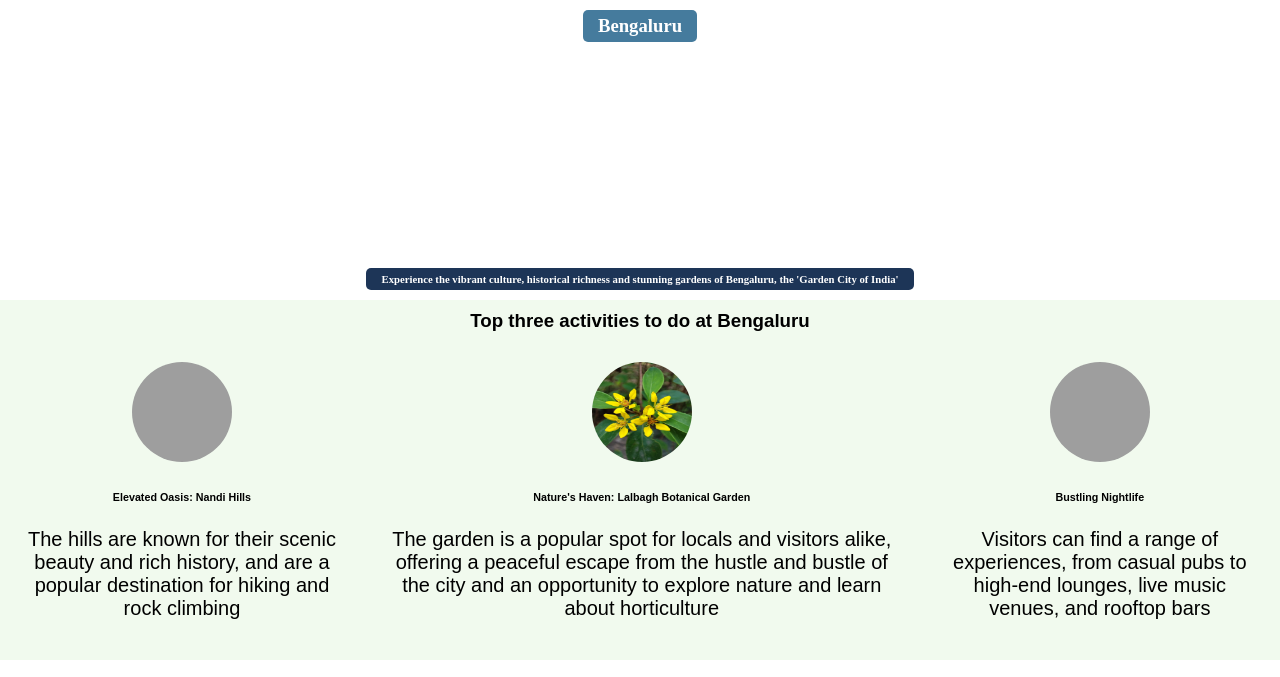
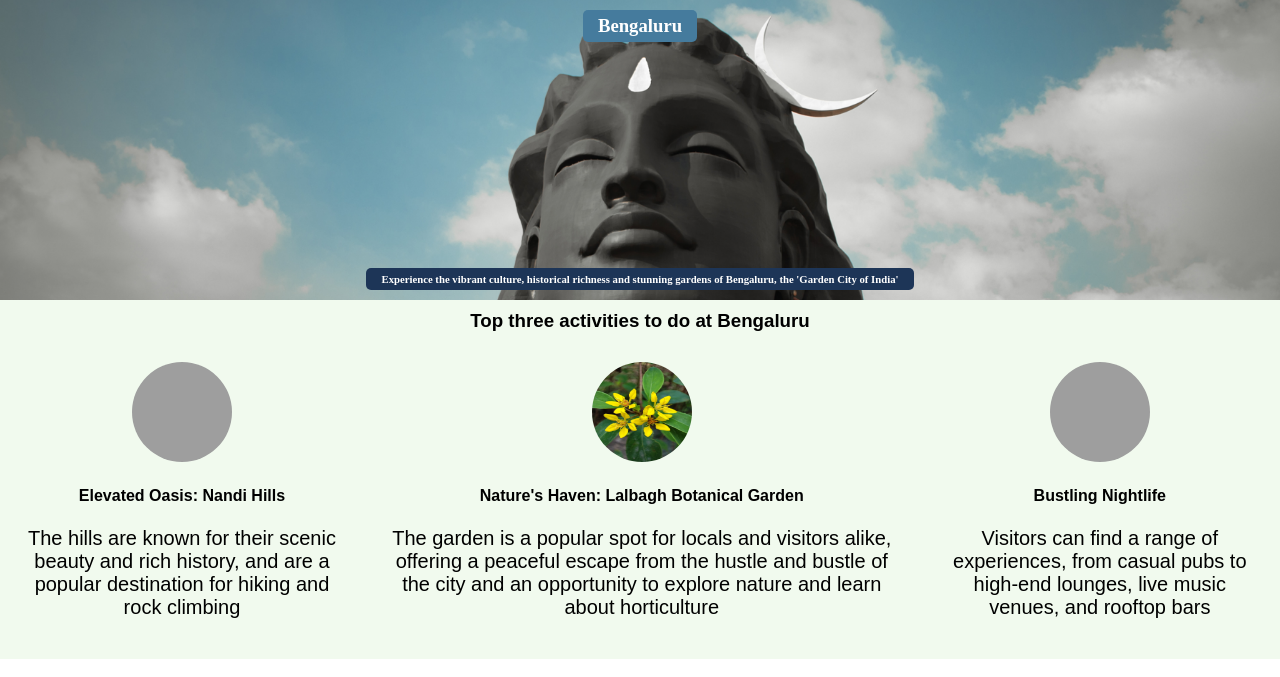
Before and after one commit to nithincp/HomeTownHomepage, a website built with Vite: page index.html in a window 1280 px wide. Shown: the top 677 px of the page. Built offline with nearby package versions, Linux system fonts and the light colour scheme; grey boxes are pictures that could not be loaded; files whose address does not match are found by name; a web font is replaced by a local one.

Commit message:
Header size updated, image added

```diff
--- a/index.html
+++ b/index.html
@@ -20,17 +20,17 @@
             <div class="activites-img">
                 <div class="activities-img1">
                     <img class="activities-img-spec" src="images/nandihills.jpg">
-                    <h6>Elevated Oasis: Nandi Hills</h6>
+                    <h4>Elevated Oasis: Nandi Hills</h4>
                     <p class="activites-desc">The hills are known for their scenic beauty and rich history, and are a popular destination for hiking and rock climbing</p>
                 </div>
                 <div class="activities-img2">
                     <img class="activities-img-spec" src="images/lalbagh.jpg">
-                    <h6>Nature's Haven: Lalbagh Botanical Garden</h6>
+                    <h4>Nature's Haven: Lalbagh Botanical Garden</h4>
                     <p class="activites-desc">The garden is a popular spot for locals and visitors alike, offering a peaceful escape from the hustle and bustle of the city and an opportunity to explore nature and learn about horticulture</p>
                 </div>
                 <div class="activities-img3">
                     <img class="activities-img-spec" src="images/nightlife.jpg">
-                    <h6>Bustling Nightlife</h6>
+                    <h4>Bustling Nightlife</h4>
                     <p class="activites-desc">Visitors can find a range of experiences, from casual pubs to high-end lounges, live music venues, and rooftop bars</p>
                 </div>
             </div>
```
Also changed, not shown: images/adi2.png (added).
